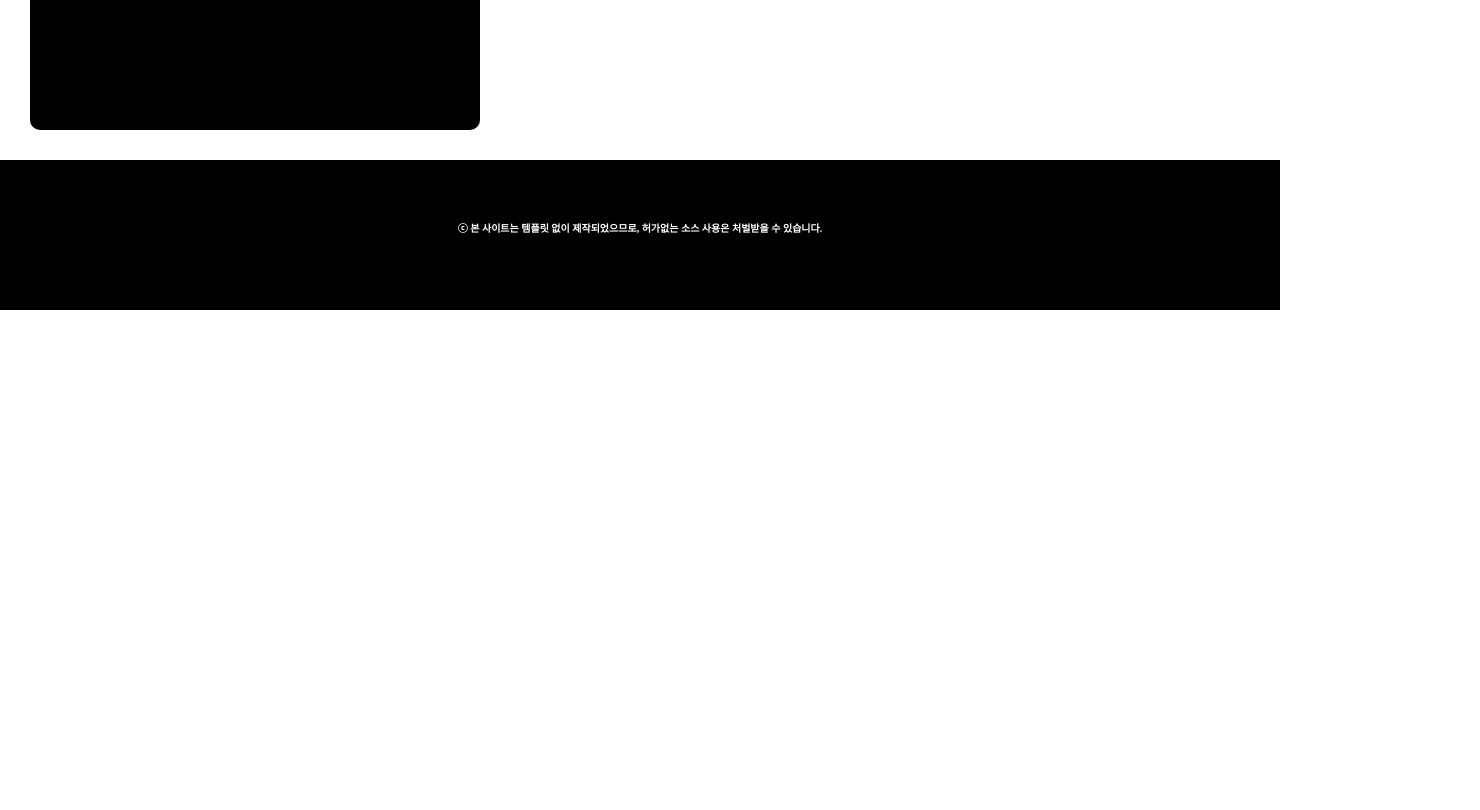
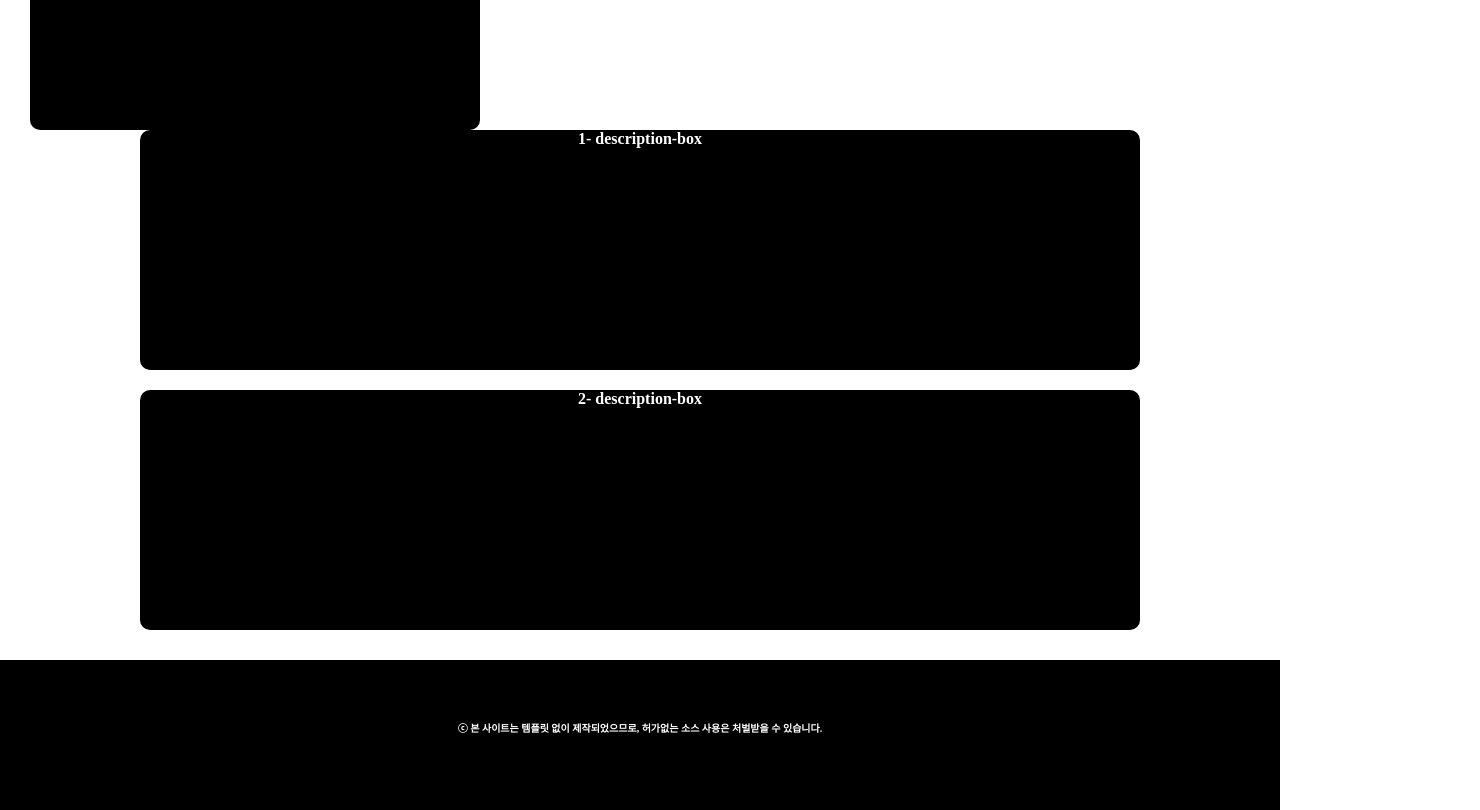
Before and after one commit to HanLuca/hanluca-profile, a plain HTML site: page index.html in a window 1280 px wide. Shown: the part 1200-2010 px from the top of the page, 1480 px wide, since content can reach past the window. Before the commit the page ends 1510 px from the top, so only its background shows below. Drawn offline with Linux system fonts and the light colour scheme.

Commit message:
[B/0.04.2] Add - Description Box

```diff
--- a/index.html
+++ b/index.html
@@ -54,6 +54,12 @@
                 <p style="font-size: 10px;">언제든 연락 환영합니다!</p>
             </span>
         </div>
+        <div class="description-box">
+            1- description-box
+        </div>
+        <div class="moredes-box">
+            2- description-box
+        </div>
     </section>
     <section id="footer" name="footer">
         <div class="footer-title-box">
--- a/style.css
+++ b/style.css
@@ -80,8 +80,30 @@ p > img {
     border-radius: 10px;
 
     display: inline-block;
+    float: left;
+}
 
-    margin-right: 1000px;
+.description-box {
+    background-color: black;
+    color: white;
+
+    height: 240px;
+    width: 1000px;
+    border-radius: 10px;
+
+    display: inline-block;
+}
+
+.moredes-box {
+    background-color: black;
+    color: white;
+
+    height: 240px;
+    width: 1000px;
+    border-radius: 10px;
+
+    display: inline-block;
+    margin-top: 20px;
 }
 
 /* footer */
```
